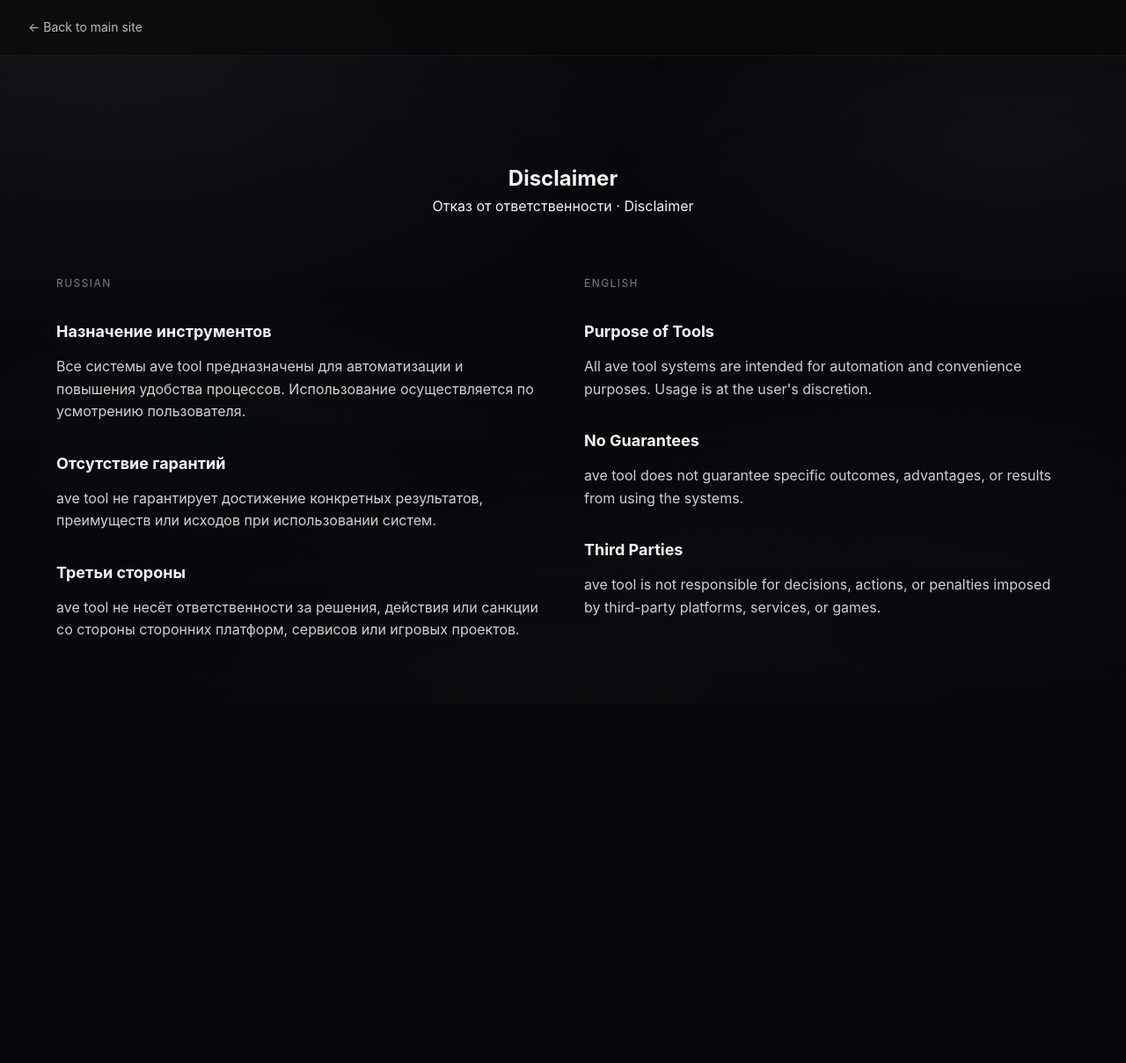
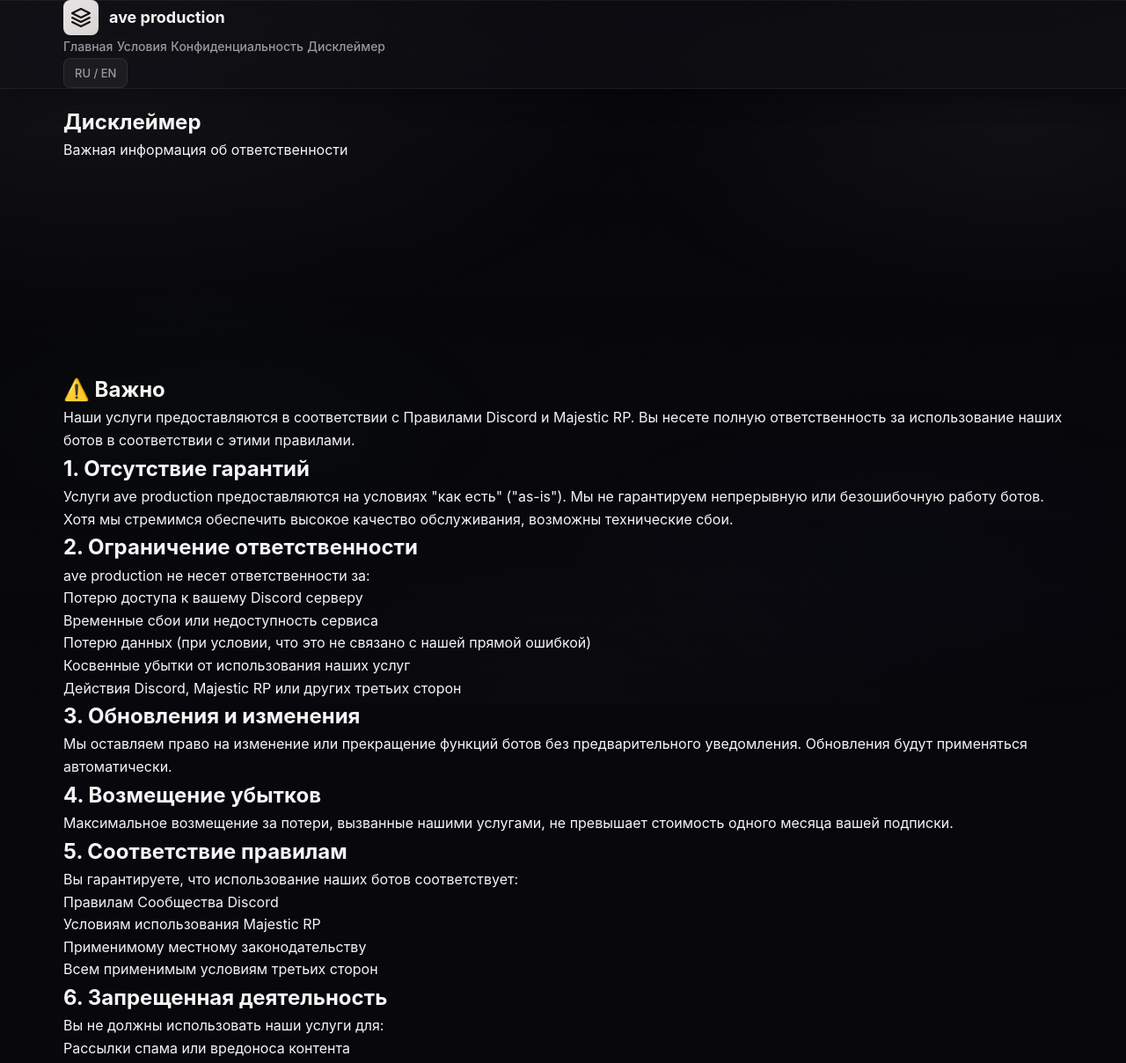
Before and after one commit to bvsmma/ave-prod, a plain HTML site: page disclaimer.html in a window 1280 px wide. Shown: the top 1208 px of the page at 88% size. Before the commit the page ends 800 px from the top, so only its background shows below. Drawn offline with Linux system fonts and the light colour scheme.

Commit message:
Translate disclaimer page to Russian and update layout

```diff
--- a/disclaimer.html
+++ b/disclaimer.html
@@ -1,149 +1,133 @@
 <!DOCTYPE html>
-<html lang="en">
+<html lang="ru">
 <head>
-  <meta charset="UTF-8" />
-  <title>Disclaimer — ave tool</title>
-  <meta name="viewport" content="width=device-width, initial-scale=1.0" />
-  <meta name="description" content="Disclaimer for ave tool automation systems." />
-  <link rel="stylesheet" href="style.css" />
+  <meta charset="UTF-8">
+  <meta name="viewport" content="width=device-width, initial-scale=1.0">
+  <title>Дисклеймер — ave production</title>
+  <link rel="stylesheet" href="style.css">
+</head>
+<body>
+  <!-- Header -->
+  <header class="header" id="header">
+    <div class="container">
+      <div class="header-content">
+        <a href="index.html" class="logo">
+          <div class="logo-icon">
+            <svg width="24" height="24" viewBox="0 0 24 24" fill="none" stroke="currentColor" stroke-width="2" stroke-linecap="round" stroke-linejoin="round">
+              <polygon points="12 2 2 7 12 12 22 7 12 2"></polygon>
+              <polyline points="2 17 12 22 22 17"></polyline>
+              <polyline points="2 12 12 17 22 12"></polyline>
+            </svg>
+          </div>
+          <span>ave production</span>
+        </a>
 
-  <style>
-    .legal-container {
-      max-width: 1200px;
-      margin: 120px auto;
-      padding: 0 24px;
-    }
-    .legal-title {
-      text-align: center;
-      margin-bottom: 64px;
-    }
-    .legal-grid {
-      display: grid;
-      grid-template-columns: 1fr 1fr;
-      gap: 48px;
-    }
-    .legal-column h2 {
-      margin-top: 32px;
-      font-size: 18px;
-    }
-    .legal-column p {
-      margin-top: 12px;
-      line-height: 1.6;
-      opacity: 0.85;
-    }
-    .legal-lang {
-      font-size: 12px;
-      letter-spacing: 0.12em;
-      opacity: 0.5;
-      margin-bottom: 16px;
-    }
-    @media (max-width: 900px) {
-      .legal-grid {
-        grid-template-columns: 1fr;
-      }
-    }
-    .legal-nav {
-  position: sticky;
-  top: 0;
-  z-index: 1000;
+        <nav class="nav-links">
+          <a href="index.html" class="nav-link">Главная</a>
+          <a href="terms.html" class="nav-link">Условия</a>
+          <a href="privacy.html" class="nav-link">Конфиденциальность</a>
+          <a href="disclaimer.html" class="nav-link active">Дисклеймер</a>
+        </nav>
 
-  display: flex;
-  align-items: center;
+        <div class="header-right">
+          <button class="lang-toggle" id="langToggle">RU / EN</button>
+        </div>
+      </div>
+    </div>
+  </header>
 
-  height: 64px;
-  padding: 0 32px;
+  <!-- Main Content -->
+  <main>
+    <section class="page-hero">
+      <div class="container">
+        <h1 class="page-title">Дисклеймер</h1>
+        <p class="page-subtitle">Важная информация об ответственности</p>
+      </div>
+    </section>
 
-  background: rgba(10, 10, 10, 0.7);
-  backdrop-filter: blur(10px);
-  -webkit-backdrop-filter: blur(10px);
+    <section class="page-content">
+      <div class="container">
+        <div class="content-card warning-card">
+          <h2>⚠️ Важно</h2>
+          <p>Наши услуги предоставляются в соответствии с Правилами Discord и Majestic RP. Вы несете полную ответственность за использование наших ботов в соответствии с этими правилами.</p>
+        </div>
 
-  border-bottom: 1px solid rgba(255, 255, 255, 0.05);
-}
+        <div class="content-card">
+          <h2>1. Отсутствие гарантий</h2>
+          <p>Услуги ave production предоставляются на условиях "как есть" ("as-is"). Мы не гарантируем непрерывную или безошибочную работу ботов. Хотя мы стремимся обеспечить высокое качество обслуживания, возможны технические сбои.</p>
+        </div>
 
-.back-button {
-  font-size: 14px;
-  text-decoration: none;
-  color: inherit;
-  opacity: 0.75;
-  transition: opacity 0.2s ease, transform 0.2s ease;
-}
+        <div class="content-card">
+          <h2>2. Ограничение ответственности</h2>
+          <p>ave production не несет ответственности за:</p>
+          <ul>
+            <li>Потерю доступа к вашему Discord серверу</li>
+            <li>Временные сбои или недоступность сервиса</li>
+            <li>Потерю данных (при условии, что это не связано с нашей прямой ошибкой)</li>
+            <li>Косвенные убытки от использования наших услуг</li>
+            <li>Действия Discord, Majestic RP или других третьих сторон</li>
+          </ul>
+        </div>
 
-.back-button:hover {
-  opacity: 1;
-  transform: translateX(-2px);
-}
+        <div class="content-card">
+          <h2>3. Обновления и изменения</h2>
+          <p>Мы оставляем право на изменение или прекращение функций ботов без предварительного уведомления. Обновления будут применяться автоматически.</p>
+        </div>
 
-  </style>
-</head>
+        <div class="content-card">
+          <h2>4. Возмещение убытков</h2>
+          <p>Максимальное возмещение за потери, вызванные нашими услугами, не превышает стоимость одного месяца вашей подписки.</p>
+        </div>
 
-<body>
-  <div class="legal-nav">
-  <a href="index.html" class="back-button">
-    ← Back to main site
-  </a>
-</div>
+        <div class="content-card">
+          <h2>5. Соответствие правилам</h2>
+          <p>Вы гарантируете, что использование наших ботов соответствует:</p>
+          <ul>
+            <li>Правилам Сообщества Discord</li>
+            <li>Условиям использования Majestic RP</li>
+            <li>Применимому местному законодательству</li>
+            <li>Всем применимым условиям третьих сторон</li>
+          </ul>
+        </div>
 
+        <div class="content-card">
+          <h2>6. Запрещенная деятельность</h2>
+          <p>Вы не должны использовать наши услуги для:</p>
+          <ul>
+            <li>Рассылки спама или вредоноса контента</li>
+            <li>Взлома или несанкционированного доступа</li>
+            <li>Нарушения прав интеллектуальной собственности</li>
+            <li>Преследования или дискриминации</li>
+            <li>Незаконной деятельности</li>
+          </ul>
+        </div>
 
-<section class="legal-container">
-  <div class="legal-title">
-    <h1>Disclaimer</h1>
-    <p>Отказ от ответственности · Disclaimer</p>
-  </div>
+        <div class="content-card">
+          <h2>7. Третьи сервисы</h2>
+          <p>Наши боты интегрируются с Discord и другими сервисами. Мы не контролируем эти сервисы и не несем ответственности за их сбои или изменения политики.</p>
+        </div>
 
-  <div class="legal-grid">
+        <div class="content-card">
+          <h2>8. Отказ от ответственности</h2>
+          <p>Используя наши услуги, вы полностью осознаете и принимаете этот дисклеймер. Если вы не согласны с любой его части, пожалуйста, не используйте наши услуги.</p>
+        </div>
+      </div>
+    </section>
+  </main>
 
-    <!-- RU -->
-    <div class="legal-column">
-      <div class="legal-lang">RUSSIAN</div>
+  <!-- Footer -->
+  <footer class="footer">
+    <div class="container">
+      <div class="footer-links">
+        <a href="index.html">Главная</a>
+        <a href="terms.html">Условия</a>
+        <a href="privacy.html">Конфиденциальность</a>
+        <a href="disclaimer.html">Дисклеймер</a>
+      </div>
+      <p>&copy; 2026 ave production. Все права защищены.</p>
+    </div>
+  </footer>
 
-      <h2>Назначение инструментов</h2>
-      <p>
-        Все системы ave tool предназначены для автоматизации
-        и повышения удобства процессов.
-        Использование осуществляется по усмотрению пользователя.
-      </p>
-
-      <h2>Отсутствие гарантий</h2>
-      <p>
-        ave tool не гарантирует достижение конкретных результатов,
-        преимуществ или исходов при использовании систем.
-      </p>
-
-      <h2>Третьи стороны</h2>
-      <p>
-        ave tool не несёт ответственности за решения,
-        действия или санкции со стороны сторонних платформ,
-        сервисов или игровых проектов.
-      </p>
-    </div>
-
-    <!-- EN -->
-    <div class="legal-column">
-      <div class="legal-lang">ENGLISH</div>
-
-      <h2>Purpose of Tools</h2>
-      <p>
-        All ave tool systems are intended for automation
-        and convenience purposes.
-        Usage is at the user's discretion.
-      </p>
-
-      <h2>No Guarantees</h2>
-      <p>
-        ave tool does not guarantee specific outcomes,
-        advantages, or results from using the systems.
-      </p>
-
-      <h2>Third Parties</h2>
-      <p>
-        ave tool is not responsible for decisions,
-        actions, or penalties imposed by third-party
-        platforms, services, or games.
-      </p>
-    </div>
-
-  </div>
-</section>
-
+  <script src="script.js"></script>
 </body>
 </html>
```
